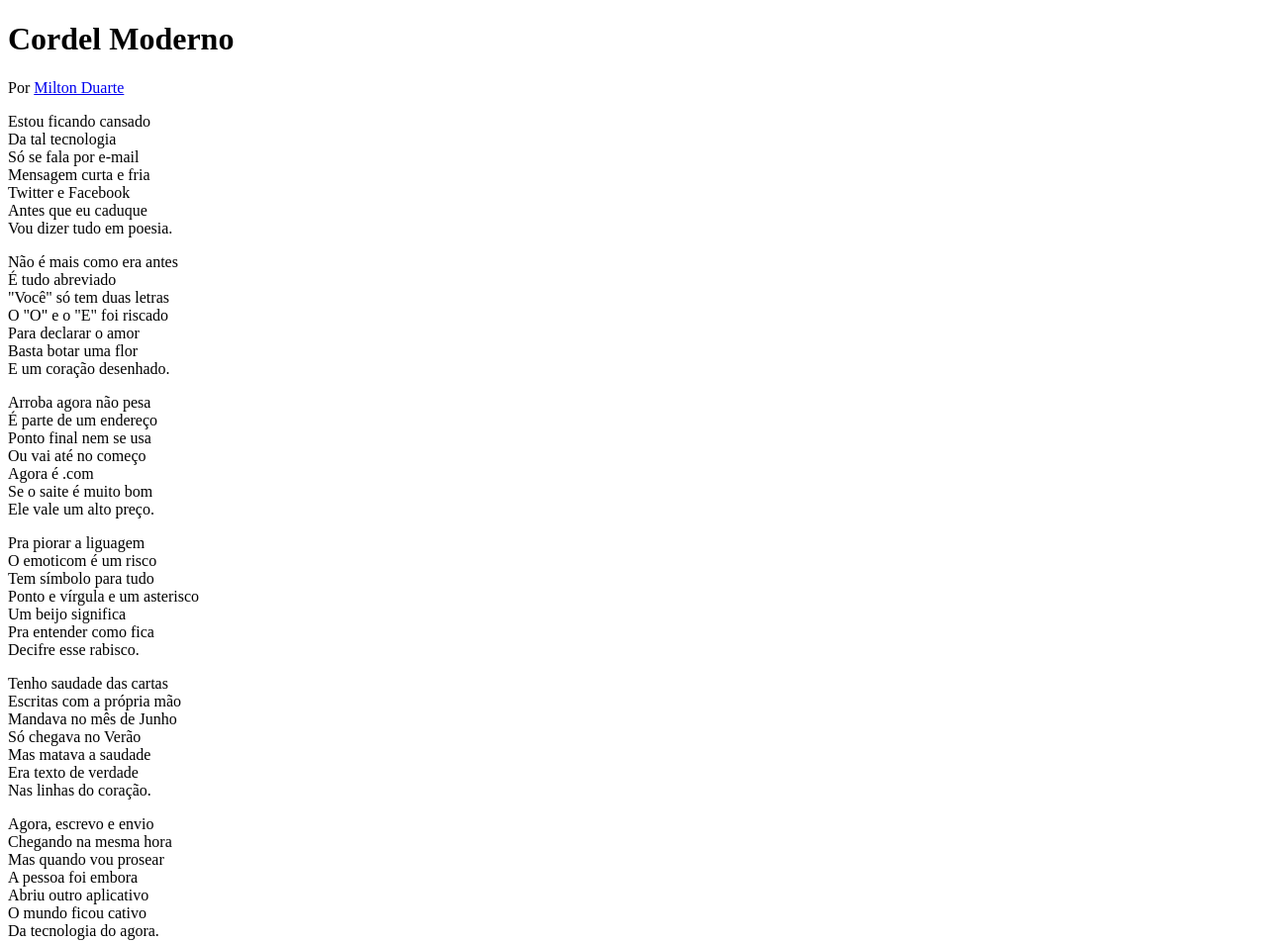
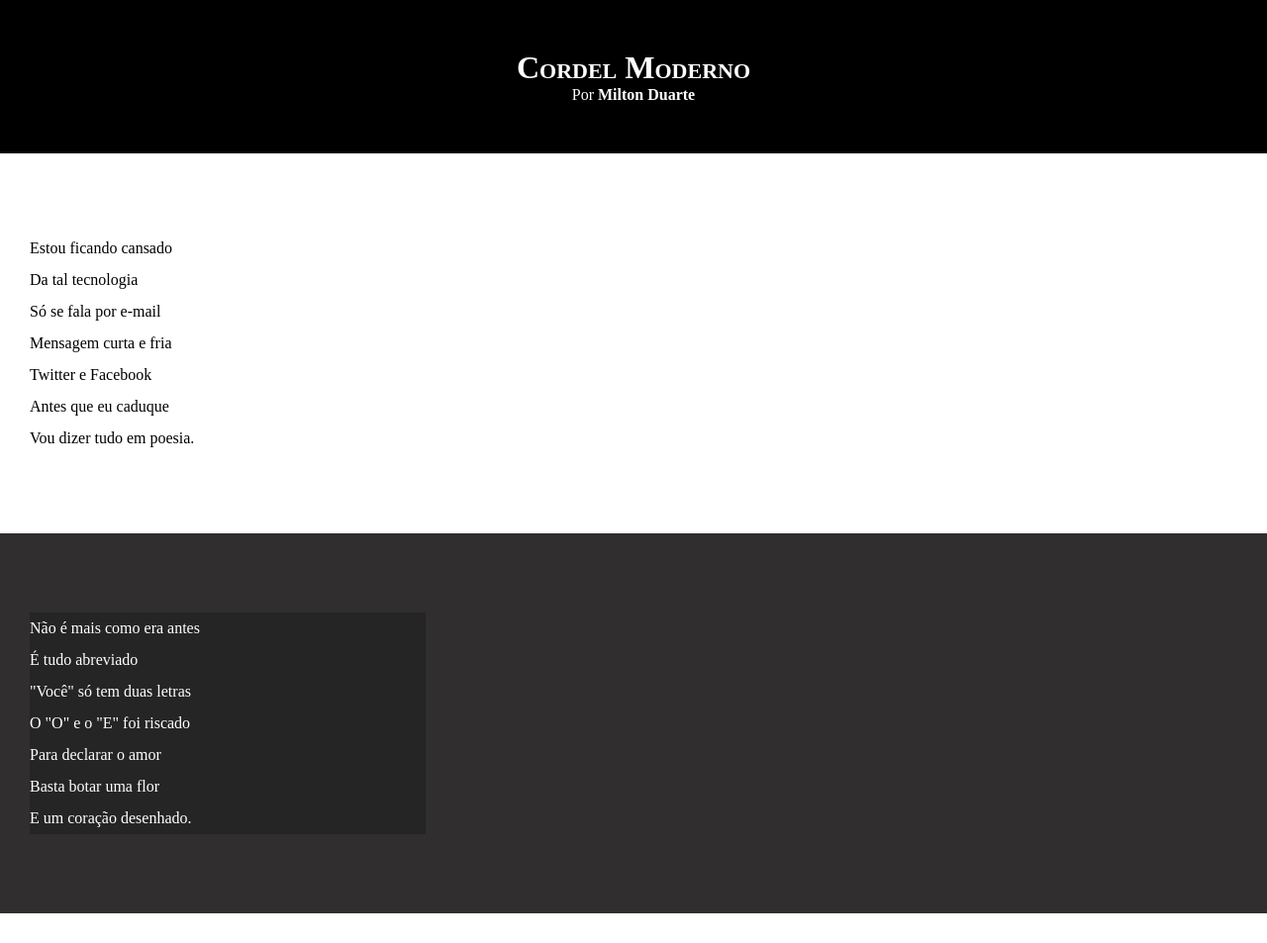
Before and after one commit to BrunaSolemar/html-css, a plain HTML site: page ds012/index.html in a window 1280 px wide. Shown: the top 953 px of the page at 99% size. Drawn offline with Linux system fonts and the light colour scheme.

Commit message:
atualizei estilo dos textos e blocos

```diff
--- a/ds012/estilo/style.css
+++ b/ds012/estilo/style.css
@@ -1 +1,68 @@
 @charset "UTF-8";
+
+*{
+    margin: 0px;
+    padding: 0px;
+}
+
+html, body{
+    min-height: 100vh;
+    background-color: darkgray;
+}
+
+header{
+    background-color: black;
+    color: white;
+    text-align: center;
+}
+
+header > h1{
+    padding-top: 50px;
+    /*text-transform: uppercase;
+    deixa todo o texto em letra maiúscula*/
+    font-variant: small-caps; /*também deixa em letra maiúscula, mas a primeira letra de cada parágrafo fica maior, é mais bonito*/
+}
+
+header > p{
+    padding-bottom: 50px;
+}
+
+header a, footer a{
+    color: white;
+    text-decoration: none;
+    font-weight: bolder;
+}
+
+header a:hover, footer a:hover{
+    text-decoration: underline;
+}
+
+section{
+    padding-top: 10vh;
+    padding-bottom: 10vh;
+    line-height: 2em; /*dá afastamento entre as linhas*/
+    padding-left: 30px;
+}
+
+section.normal{
+    background-color: white;
+    color: black;
+}
+
+section.imagem{
+    background-color: rgb(48, 46, 46);
+    color: white;
+
+}
+
+section.imagem > p{ /*criei uma caixa preta transparente atrás do texto, pra destacar na imagem*/
+    background-color: rgba(0, 0, 0, 0.199);
+    width: 400px;
+}
+
+footer{
+    background-color: black;
+    text-align: center;
+    color: white;
+    padding: 10px;
+}
--- a/ds012/index.html
+++ b/ds012/index.html
@@ -8,12 +8,16 @@
 </head>
 <body>
     <header>
-        <h1>Cordel Moderno</h1>
-        <p>Por <a href="https://www.recantodasletras.com.br/poesias/3186743" target="_blank">Milton Duarte</a></p>
+        <h1>
+            Cordel Moderno
+        </h1>
+        <p>
+            Por <a href="https://www.recantodasletras.com.br/poesias/3186743" target="_blank">Milton Duarte</a>
+        </p>
 
     </header>
 
-    <section>
+    <section class="normal">
         <p>
             Estou ficando cansado <br>
             Da tal tecnologia <br>
@@ -26,7 +30,7 @@
     </section>
 
 
-    <section>
+    <section class="imagem">
         <p>
             Não é mais como era antes<br>
             É tudo abreviado<br>
@@ -39,7 +43,7 @@
     </section>
 
 
-    <section>
+    <section class="normal">
 
      <p>
         Arroba agora não pesa<br>
@@ -62,7 +66,7 @@
     </section>
 
 
-    <section>
+    <section class="imagem">
         <p>
             Tenho saudade das cartas<br>
             Escritas com a própria mão<br>
@@ -75,7 +79,7 @@
     </section>
 
 
-    <section>
+    <section class="normal">
 
         <p>
             Agora, escrevo e envio<br>
```
